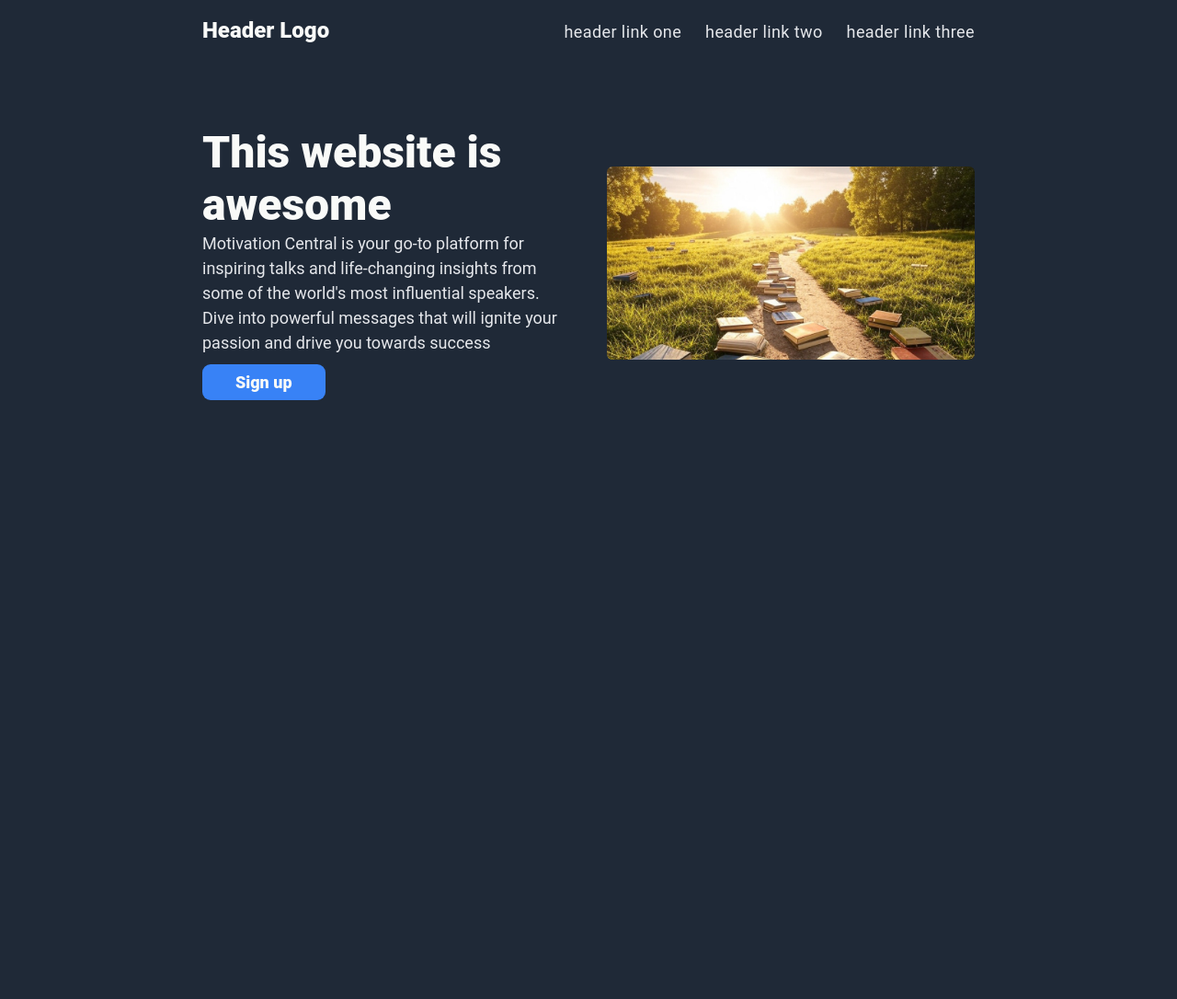
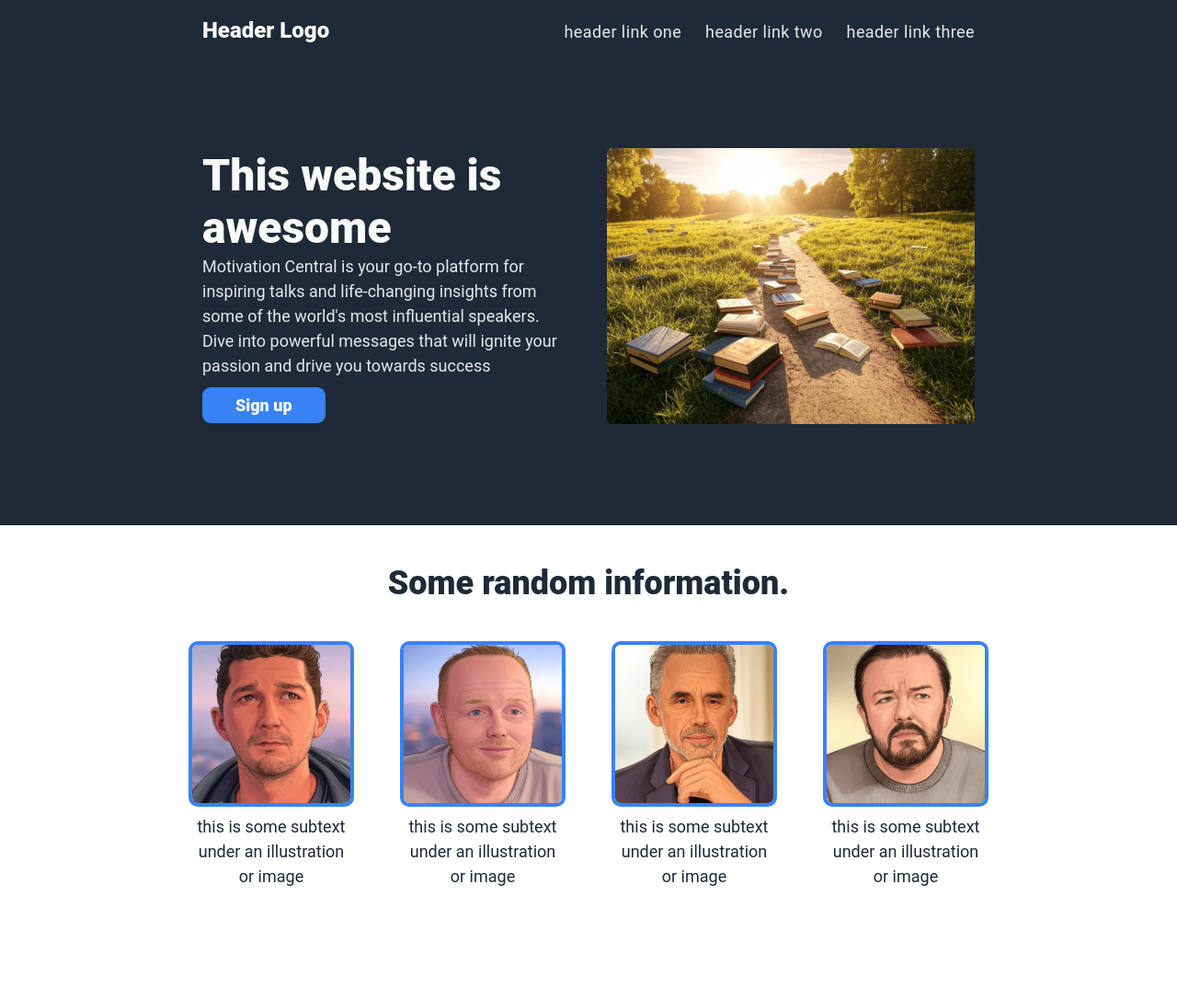
Before and after one commit to d2038-dev/landing-page, a plain HTML site: page index.html in a window 1280 px wide. Shown: the whole page at 92% size. Before the commit the page ends 800 px from the top, so only its background shows below. Drawn offline with Linux system fonts and the light colour scheme.

Commit message:
feat(layout): add section with image cards
this commit introduces a new section to the landing page.
this section features image cards to display random information
with images of people.

the changes include:
- adding new image files (bill.jpg, jordan.jpg, ricky.jpg, shia.jpg)
- modifying index.html to include the new section structure
- modifying style.css to style the new section and cards

```diff
--- a/index.html
+++ b/index.html
@@ -7,7 +7,6 @@
     <title>Landing Page</title>
   </head>
   <body>
-    <div class="container">
     <div class="section-1">
       <div class="nav">
         <div class="logo">Header Logo</div>
@@ -23,8 +22,8 @@
           <p class="text">
             Motivation Central is your go-to platform for inspiring talks and
             life-changing insights from some of the world's most influential
-              speakers. Dive into powerful messages that will ignite your
-              passion and drive you towards success
+            speakers. Dive into powerful messages that will ignite your passion
+            and drive you towards success
           </p>
           <button class="btn">Sign up</button>
         </div>
@@ -33,6 +32,42 @@
         </div>
       </div>
     </div>
+    <div class="section-2">
+      <h2 class="info-heading">Some random information.</h2>
+      <div class="cards">
+        <div class="card">
+          <div class="card-image-wrapper">
+            <img src="./images/shia.jpg" alt="" class="info-image" />
+          </div>
+          <p class="info-text">
+            this is some subtext under an illustration or image
+          </p>
+        </div>
+        <div class="card">
+          <div class="card-image-wrapper">
+            <img src="./images/bill.jpg" alt="" class="info-image" />
+          </div>
+          <p class="info-text">
+            this is some subtext under an illustration or image
+          </p>
+        </div>
+        <div class="card">
+          <div class="card-image-wrapper">
+            <img src="./images/jordan.jpg" alt="" class="info-image" />
+          </div>
+          <p class="info-text">
+            this is some subtext under an illustration or image
+          </p>
+        </div>
+        <div class="card">
+          <div class="card-image-wrapper">
+            <img src="./images/ricky.jpg" alt="" class="info-image" />
+          </div>
+          <p class="info-text">
+            this is some subtext under an illustration or image
+          </p>
+        </div>
+      </div>
     </div>
   </body>
 </html>
--- a/style.css
+++ b/style.css
@@ -10,7 +10,6 @@
 
 body {
   font-family: Roboto, sans-serif;
-  background-color: #1f2937;
   line-height: 1.5;
 }
 
@@ -24,15 +23,16 @@ button {
 }
 
 .section-1 {
-  padding: 15px 220px 30px;
+  padding: 15px 220px 110px;
   color: #f9faf8;
+  background-color: #1f2937;
 }
 
 .nav {
   display: flex;
   justify-content: space-between;
   align-items: baseline;
-  margin-bottom: 40px;
+  margin-bottom: 110px;
 }
 
 .logo {
@@ -64,6 +64,7 @@ button {
 
 .content {
   display: flex;
+  align-items: center;
 }
 
 .text-container,
@@ -73,10 +74,6 @@ button {
 
 .text-container {
   padding-right: 40px;
-    display: flex;
-    flex-direction: column;
-    justify-content: center;
-    align-items: flex-start;
 }
 
 .btn {
@@ -91,9 +88,47 @@ button {
 }
 
 .image-wrapper {
-    padding-top: 90px;
+  border-radius: 6px;
+  height: 300px;
+  overflow: hidden;
+  width: 500px;
 }
 
-.main-image {
-    clip-path: inset(0 0 90px 0 round 6px);
+.section-2 {
+  text-align: center;
+  padding: 36px 20px 120px;
 }
+
+.info-heading {
+  color: #1f2937;
+  font-size: 36px;
+  font-weight: 900;
+  margin-bottom: 36px;
+}
+
+.cards {
+  display: flex;
+  justify-content: center;
+  gap: 50px;
+}
+
+.card-image-wrapper {
+  border: 4px solid #3882f6;
+  border-radius: 10px;
+  width: 180px;
+  height: 180px;
+  overflow: hidden;
+}
+
+.info-image {
+  object-fit: cover;
+  max-width: 140%;
+  object-position: -28px 0;
+}
+
+.info-text {
+  color: #1f2937;
+  font-size: 18px;
+  width: 16ch;
+  margin: 8px auto 0;
+}
```
Also changed, not shown: images/bill.jpg (added), images/jordan.jpg (added), images/ricky.jpg (added), images/shia.jpg (added). Lines whose indentation alone changed are shown as unchanged.
